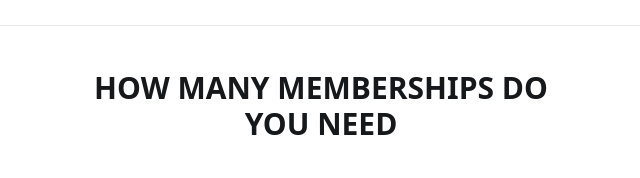
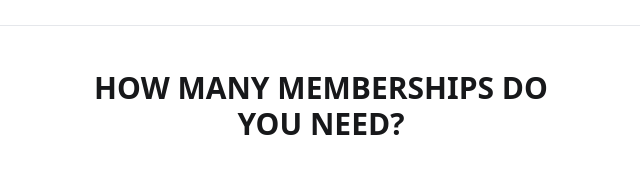
Before and after one commit to vinhphamthanh/the-growth-faculty-vinh-pham, a Next.js app: page /sign-up/how-many-memberships in a window 1280 px wide. Shown: the part 138-316 px from the top of the page, without its empty margins (319-959 px from the left). Built offline with nearby package versions, Linux system fonts and the light colour scheme.

Commit message:
chore: minor ui fix

```diff
--- a/src/pages/index.tsx
+++ b/src/pages/index.tsx
@@ -29,7 +29,7 @@ const HomePage: React.FC<HomePageProps> = () => {
 				<div className="flex flex-col w-full md:w-1/2 justify-center items-center mx-auto">
 					<h1 className="font-bold uppercase text-3xl my-6 text-center">Let's get started</h1>
 					<input
-						className="w-full my-3 p-2 border-2 border-gray-300 rounded-lg" placeholder="Email address"
+						className="w-full my-3 p-2 border border-gray-300 rounded-lg" placeholder="Email address"
 						onChange={handleChange}
 					/>
 					<button
--- a/src/pages/sign-up/how-many-memberships/index.tsx
+++ b/src/pages/sign-up/how-many-memberships/index.tsx
@@ -57,7 +57,7 @@ const SignUpHowManyMembershipsPage: React.FC<
 	return (
 		<main className="w-full flex items-center py-5 justify-center">
 			<form className="flex-col justify-center items-center w-full md:w-2/5 p-6">
-				<p className="w-full px-6 md:px-0 text-xl md:text-3xl uppercase font-bold text-center">How many memberships do you need</p>
+				<p className="w-full px-6 md:px-0 text-xl md:text-3xl uppercase font-bold text-center">How many memberships do you need?</p>
 				<div className="w-full border-b border-b-gray-300 py-5">
 					<div className="w-full flex justify-between items-center py-3">
 						<p className="font-semibold pr-3 md:font-bold w-1/4">Number of Club Members</p>
```
